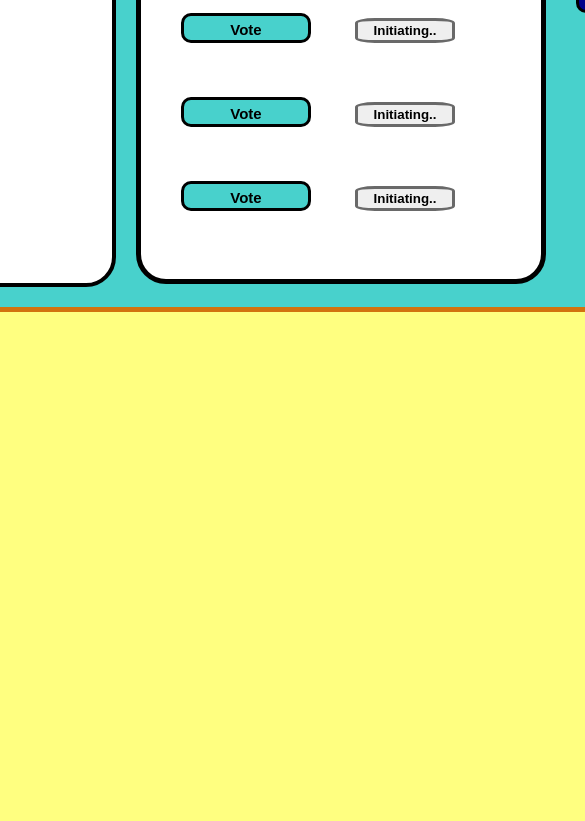
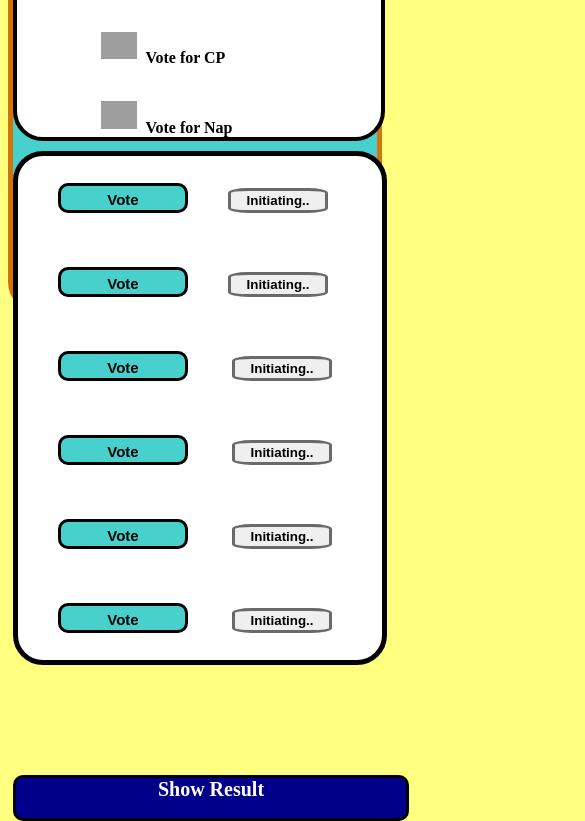
Before and after one commit to Monu-Kumar-MK/Online-voting-system, a plain HTML site: page index.html in a window 390 px wide. Shown: the part 423-1244 px from the top of the page, 585 px wide, since content can reach past the window. Before the commit the page ends 860 px from the top, so only its background shows below. Drawn offline with nearby package versions, Linux system fonts and the light colour scheme; grey boxes are pictures that could not be loaded.

Commit message:
Update style.css
responsive

```diff
--- a/style.css
+++ b/style.css
@@ -7,6 +7,7 @@
     border: 5px solid rgb(210, 115, 14);
     border-radius: 30px;
     background-color: #48D1CC;
+
 }
 .small{
     height: 550px;
@@ -106,3 +107,53 @@ body{
     border-radius: 20%;
     font-weight: bold;
 }
+
+
+/* Responsive Web Design Media Queries */
+@media only screen and (max-width: 768px) {
+    .small, #small2 {
+        width: 100%; /* Change to 100% for full width */
+        margin-left: 0; /* Remove left margin to stack them vertically */
+        margin-top: 10px;
+        height: auto;/* Adjust margin as needed */
+    }
+
+    #small3 {
+        position: absolute;
+        bottom: -300px;
+        height: 40px;
+        width: 100%; /* Change to 100% for full width */
+        margin-left: 0; /* Remove left margin */
+        margin-top: 10px; /* Adjust margin as needed */
+        text-align: center; /* Center the text */
+    }
+}
+
+@media only screen and (max-width: 375px) {
+
+    #small3 {
+
+        bottom: -400px;
+
+}
+
+}
+
+@media only screen and (max-width: 872px) {
+    .small {
+        width: 100%; /* Change to 100% for full width */
+        margin-left: 0; /* Remove left margin to stack them vertically */
+        margin-top: 10px;
+        height: auto/* Adjust margin as needed */
+    }
+
+    #small3 {
+        position: absolute;
+        bottom: -400px;
+        height: 40px;
+        width: 100%; /* Change to 100% for full width */
+        margin-left: 0; /* Remove left margin */
+        margin-top: 10px; /* Adjust margin as needed */
+        text-align: center; /* Center the text */
+    }
+}
```
